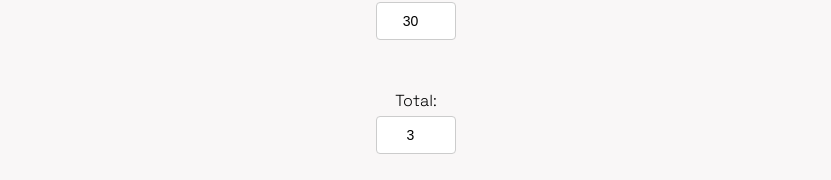
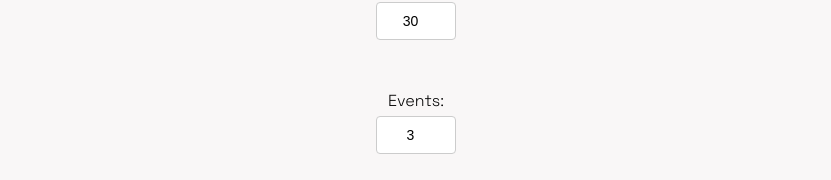
Before and after one commit to iamnachoj/meetApp, a React (Create React App) app: page / in a window 1280 px wide. Shown: the part 466-646 px from the top of the page, without its empty margins (224-1055 px from the left). Built offline with nearby package versions, Linux system fonts and the light colour scheme; what atatus-spa would draw is missing.

Commit message:
Revert "visible Events allows quantity to be seen. NumberOfEvents shows the total"
This reverts commit 9b9af9c2abb8eec2a2396591b90e8760db2e2f66.

```diff
--- a/src/App.js
+++ b/src/App.js
@@ -14,7 +14,7 @@ class App extends React.Component {
   state = {
     events: [],
     locations: [],
-    selectedLocation: 'all'
+    selectedLocation: 'all',
   }
 
   updateEvents = (location, eventCount) => {
@@ -24,7 +24,7 @@ class App extends React.Component {
         : events.filter(event => event.location === location);
       this.setState({
         events: locationEvents.slice(0, eventCount),
-        NumberOfEvents: eventCount,
+        numberOfEvents: eventCount,
       });
     });
   };
--- a/src/components/numberofevents/numberofevents.js
+++ b/src/components/numberofevents/numberofevents.js
@@ -26,7 +26,7 @@ class NumberOfEvents extends React.Component {
       <div className="numberOfEvents">
         <ErrorAlert text={this.state.errorText}/>
         <div>
-          <p>Total:</p>
+          <p>Events:</p>
           <input
             type="number"
             className="num-events"
```
